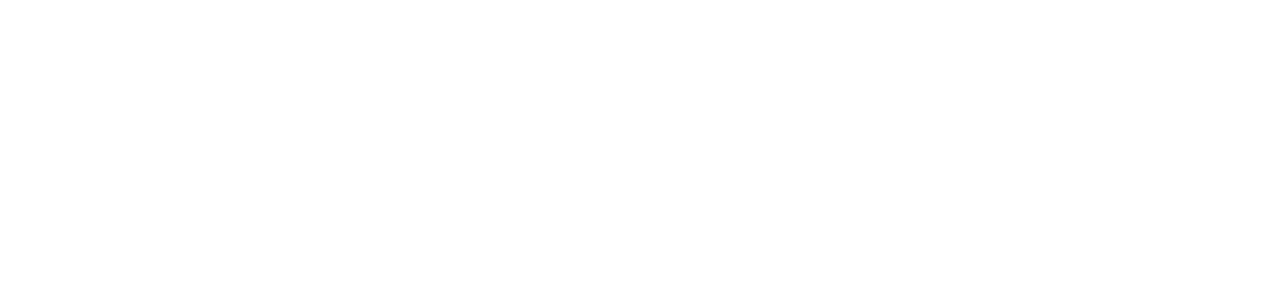
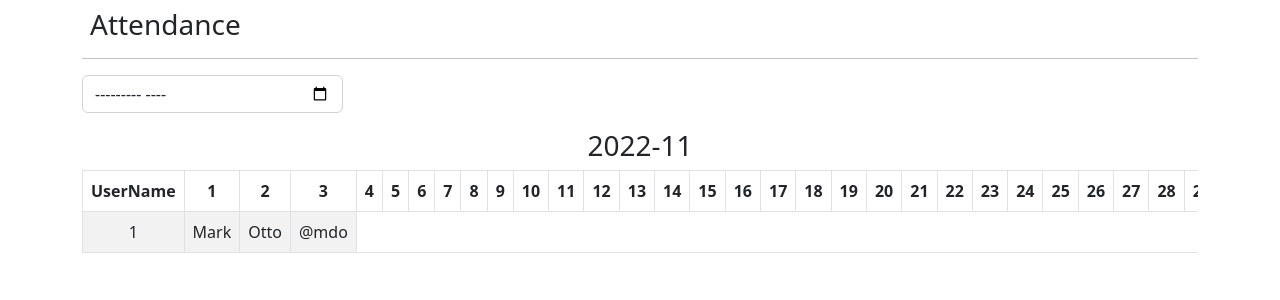
Before and after one commit to rajpatidar07/w2ctask001, a React (Create React App) app in the folder task/: page /attendance in a window 1280 px wide. Before the commit this address had no page. Shown: the top 300 px of the page. Built offline with nearby package versions, Linux system fonts and the light colour scheme; data requests are answered from the project's data file.

Commit message:
selectimg

```diff
--- a/task/src/App.css
+++ b/task/src/App.css
@@ -156,6 +156,12 @@
   border-radius: 20px;
 }
 
+
+
+.header .header_section .button_section{
+display: flex;
+gap: 5px;
+}
 /* media query */
 @media only screen and (max-width: 600px) {
  .table_contant .hIWEKa {
--- a/task/src/App.js
+++ b/task/src/App.js
@@ -2,6 +2,7 @@
 import React from 'react';
 import Home from './component/home';
 import User from './component/user';
+import Attendance from './component/attendance';
 import 'bootstrap/dist/css/bootstrap.min.css';
 import {Route, BrowserRouter, Routes } from "react-router-dom";
 
@@ -14,6 +15,8 @@
    <Routes>
     <Route path="/" element={<Home/>} />
     <Route path="/user" element={<User/>}/>
+    <Route path="/attendance" element={<Attendance/>}/>
+
    </Routes>
    </BrowserRouter>
     </>
--- /dev/null
+++ b/task/src/component/attendance.js
@@ -0,0 +1,84 @@
+import moment from 'moment';
+import React ,{useState,useEffect} from 'react';
+import Form from "react-bootstrap/Form";
+import { getAllRecord } from "../services/attendapi";
+import Table from 'react-bootstrap/Table';
+function attendance(props) {
+    const currentmonth = moment().format('YYYY-MM')
+  const [dateval, setdateval] = useState(currentmonth);
+  var monthdays = moment(dateval).daysInMonth();
+console.log("daysssssssssssss"+monthdays)
+
+    const onSelectChange = (e) => {
+       let datval =e.target.value;
+       setdateval(datval)
+       console.log(datval)
+      }
+      useEffect(async () => {
+        getRecord();
+      }, []);
+      const getRecord = async () => {
+        const response = await getAllRecord();
+    console.log("--"+JSON.stringify(response.data))
+      }
+      let mdays=[];
+      for (let i = 1; i <= monthdays; i++) {
+        // let datmon = i + "-" + ststmonth;
+        // let changeformat = moment(datmon, "D-MM-YYYY").format(`YYYY-MM-DD`);
+        mdays.push(i);
+      }
+    return (
+        <div className="container text-center">
+        <div className="row align-items-start">
+          <div className="col-md-12 col-sm-12 col-lg-12 content_div">
+            <div className="header text-start d-flex p-2">
+              <h3>Attendance</h3>
+            </div>
+
+            <div className="main_content">
+            <div className="row my-3">
+              <div className="col-md-3 my-md-0 my-2 mb-0">
+                <Form>
+                  <Form.Group>
+                    <Form.Control
+                      onChange={(e) => onSelectChange(e)}
+                      className=""
+                      type="month"
+                      placeholder="Enter date"
+                      name={'filtermonth'}
+                    />
+                  </Form.Group>
+                </Form>
+              </div>
+            </div>
+            <div className="table_contant">
+                <h3>{dateval}</h3>
+                <Table striped bordered hover>
+      <thead>
+        <tr>
+          <th>UserName</th>
+          {(mdays || []).map((mday,i)=>{
+            return (
+                <th>{mday}</th>
+            )
+          })}
+        </tr>
+      </thead>
+      <tbody>
+        <tr>
+          <td>1</td>
+          <td>Mark</td>
+          <td>Otto</td>
+          <td>@mdo</td>
+        </tr>
+      </tbody>
+    </Table>
+            </div>
+          </div>
+          </div>
+        </div>
+      </div>
+    );
+}
+
+export default attendance;
--- a/task/src/component/data.json
+++ b/task/src/component/data.json
@@ -1,6 +1,7 @@
 {
   "user": [
     {
+      "id": "1",
       "name": "aayu",
       "mobile": "7894561232",
       "address": "Maharashtraaa",
@@ -8,6 +9,7 @@
       "image": "https://encrypted-tbn0.gstatic.com/images?q=tbn:ANd9GcRqG_IrW41OWowRakdludbu-8KSLJLrXifvvyW3djZd&s"
     },
     {
+      "id": "2",
       "name": "a2ayu",
       "mobile": "78945612322",
       "address": "Maharashtraaaaaa",
@@ -81,5 +83,40 @@
       "description": "efuihsduifhcisdjioasjd",
       "id": 8
     }
+  ],
+  "attendance": [
+    {
+      "id": 1,
+      "userid": 1,
+      "username": "aman",
+      "date": "2022-01-01",
+      "status":"P"
+    },
+    {
+      "id": 2,
+      "userid": 1,
+      "username": "aman",
+      "date": "2022-01-02",
+      "status":"P"
+    },{
+      "id": 3,
+      "userid": 1,
+      "username": "aman",
+      "date": "2022-01-03",
+      "status":"A"
+    },{
+      "id": 4,
+      "userid": 2,
+      "username": "shiv",
+      "date": "2022-01-01",
+      "status":"A"
+    },{
+      "id": 5,
+      "userid": 2,
+      "username": "shiv",
+      "date": "2022-01-02",
+      "status":"P"
+    }
+
   ]
 }
--- a/task/src/component/home.js
+++ b/task/src/component/home.js
@@ -256,7 +256,9 @@
       <div className="row align-items-start">
         <div className="col-md-12 col-sm-12 col-lg-12 content_div">
           <div className="header text-start d-flex p-2">
+            <div className="header_section w-100 d-flex justify-content-between">
             <h3>Task Management </h3>
+            <div className=" button_section ">
             <button
               className="btn btn-info  ms-auto"
               onClick={handleShow}
@@ -266,11 +268,20 @@
               Add Task
             </button>
             <button
+             className="btn btn-info  ms-auto"
+             aria-controls="example-collapse-text"
+            >
+             <Link to="/attendance" className="text-dark text-decoration-none">Attendance</Link>
+            </button>
+            <button
               className="btn btn-info  ms-auto"
               aria-controls="example-collapse-text"
             >
-              <Link to="/User">Add User</Link>
+              <Link to="/User" className="text-dark text-decoration-none">Add User</Link>
             </button>
+
+            </div>
+            </div>
           </div>
           <Modal show={show} onHide={handleClose}>
             <Modal.Header closeButton>
--- /dev/null
+++ b/task/src/services/attendapi.js
@@ -0,0 +1,10 @@
+import axios from 'axios';
+
+const url = "http://127.0.0.1:3003/attendance";
+
+export const getAllRecord = async () => {
+    // id = id || '';
+    console.log("====alltask")
+    return await axios.get(`${url}`);
+
+}
```
